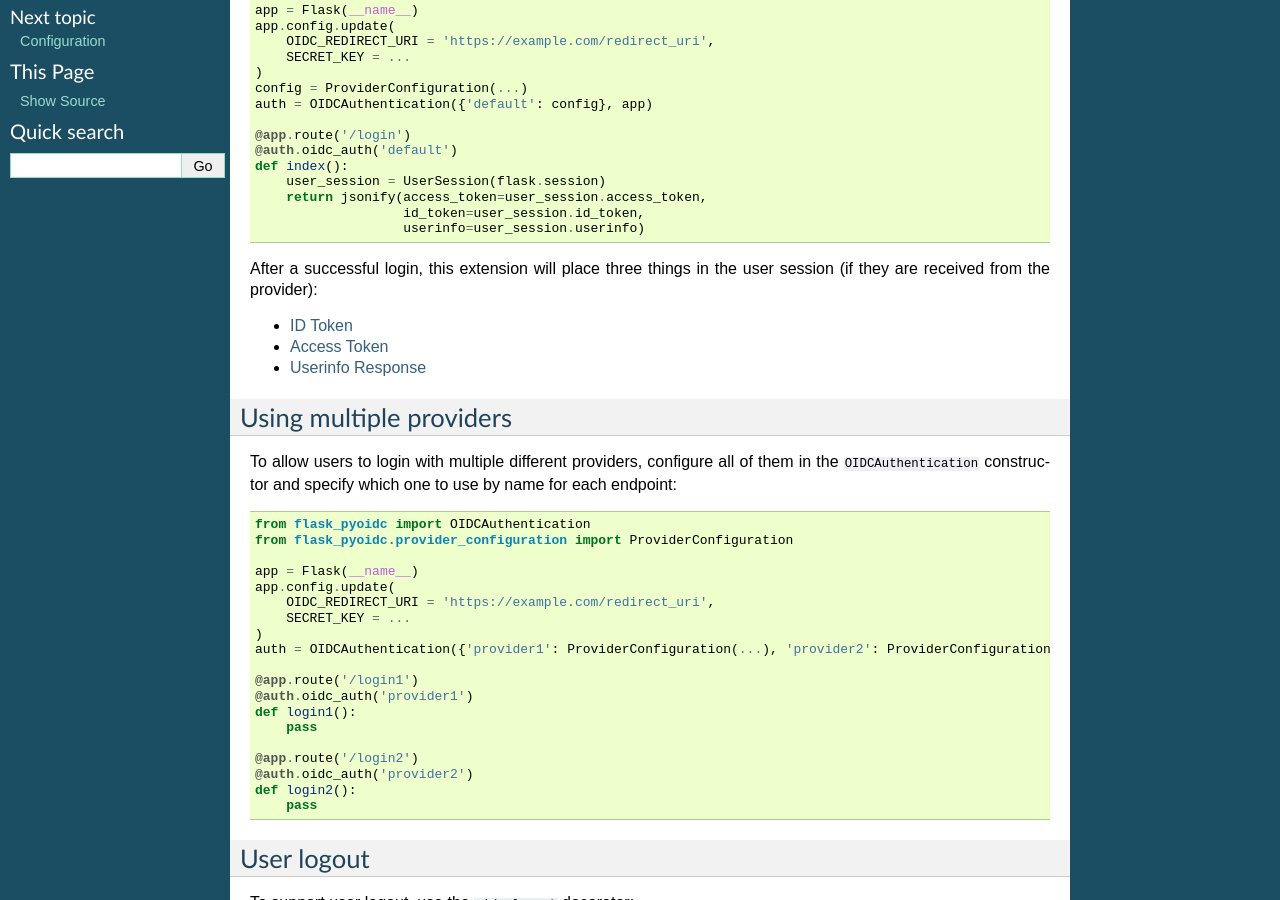
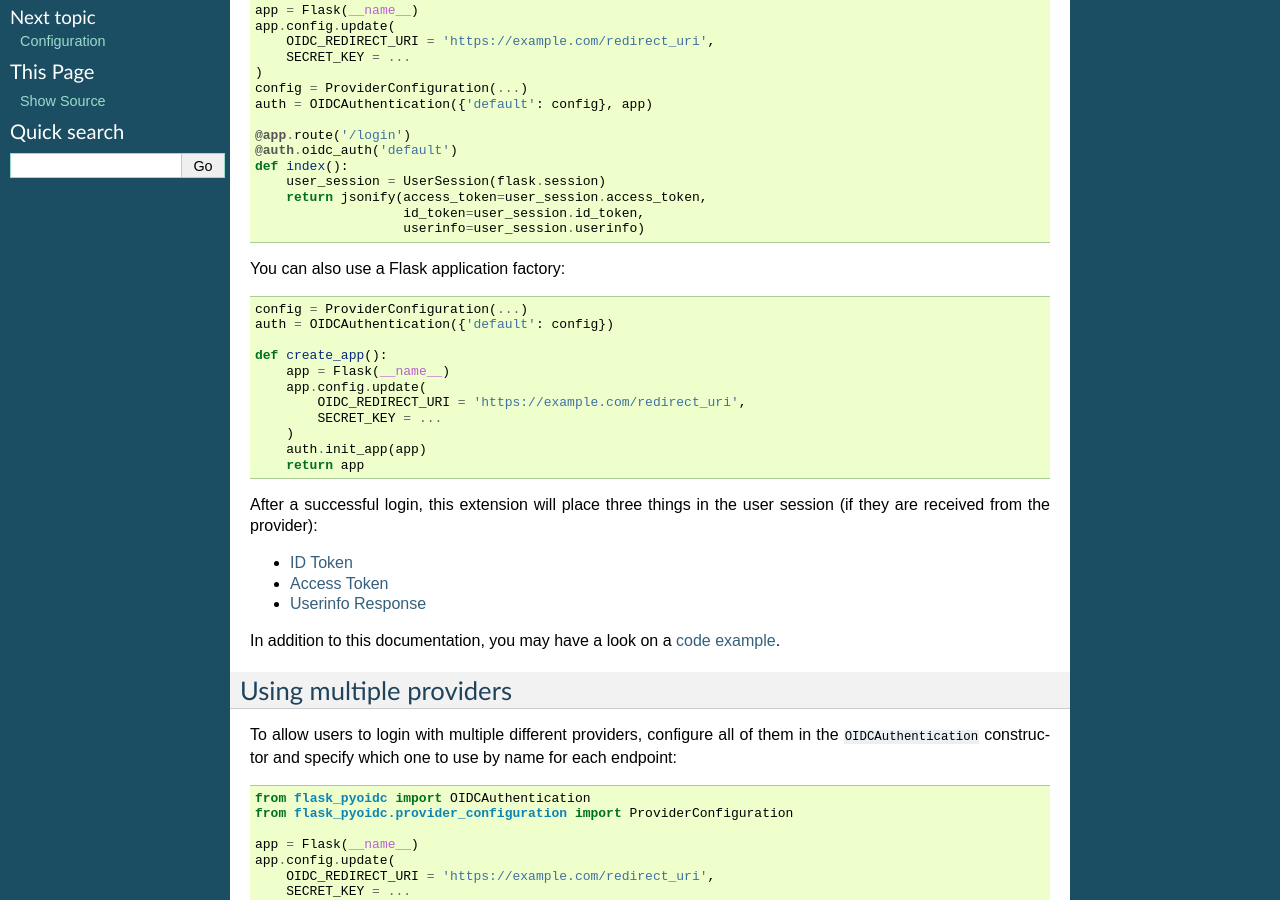
Before and after one commit to zamzterz/Flask-pyoidc, a Sphinx documentation site: the page built from docs/quickstart.md, in a window 1280 px wide and 900 px high, scrolled down 243 px. Built offline with Sphinx 7.4.7, drawn with Linux system fonts in a browser that asks for light colours.

Commit message:
Documentation improvements (#103)
* doc: add docstring
   * class concerned: ClientMetadata & ProviderMetadata
* doc: improvement
   * add mention to userinfo_endpoint key, OIDCAuthentication.init_app()
      and sample code in github repo

````diff
--- a/docs/index.rst
+++ b/docs/index.rst
@@ -1,5 +1,10 @@
 Welcome to flask-pyoidc's documentation!
 ========================================
+
+In addition to this documentation, you may have a look on some
+`example code`_
+
+.. _example code: https://github.com/zamzterz/Flask-pyoidc/tree/master/example
 
 .. toctree::
    :maxdepth: 2
--- a/docs/quickstart.md
+++ b/docs/quickstart.md
@@ -26,11 +26,30 @@ def index():
                    userinfo=user_session.userinfo)
 ```
 
+You can also use a Flask application factory:
+
+```python
+config = ProviderConfiguration(...)
+auth = OIDCAuthentication({'default': config})
+
+def create_app():
+    app = Flask(__name__)
+    app.config.update(
+        OIDC_REDIRECT_URI = 'https://example.com/redirect_uri',
+        SECRET_KEY = ...
+    )
+    auth.init_app(app)
+    return app
+```
+
 After a successful login, this extension will place three things in the user session (if they are received from the
 provider):
 * [ID Token](http://openid.net/specs/openid-connect-core-1_0.html#IDToken)
 * [Access Token](http://openid.net/specs/openid-connect-core-1_0.html#TokenResponse)
 * [Userinfo Response](http://openid.net/specs/openid-connect-core-1_0.html#UserInfoResponse)
+
+In addition to this documentation, you may have a look on a
+[code example](https://github.com/zamzterz/Flask-pyoidc/tree/master/example).
 
 ## Using multiple providers
 
````
Also changed, not shown: docs/configuration.md (+5 -1 lines), 1 other file.
